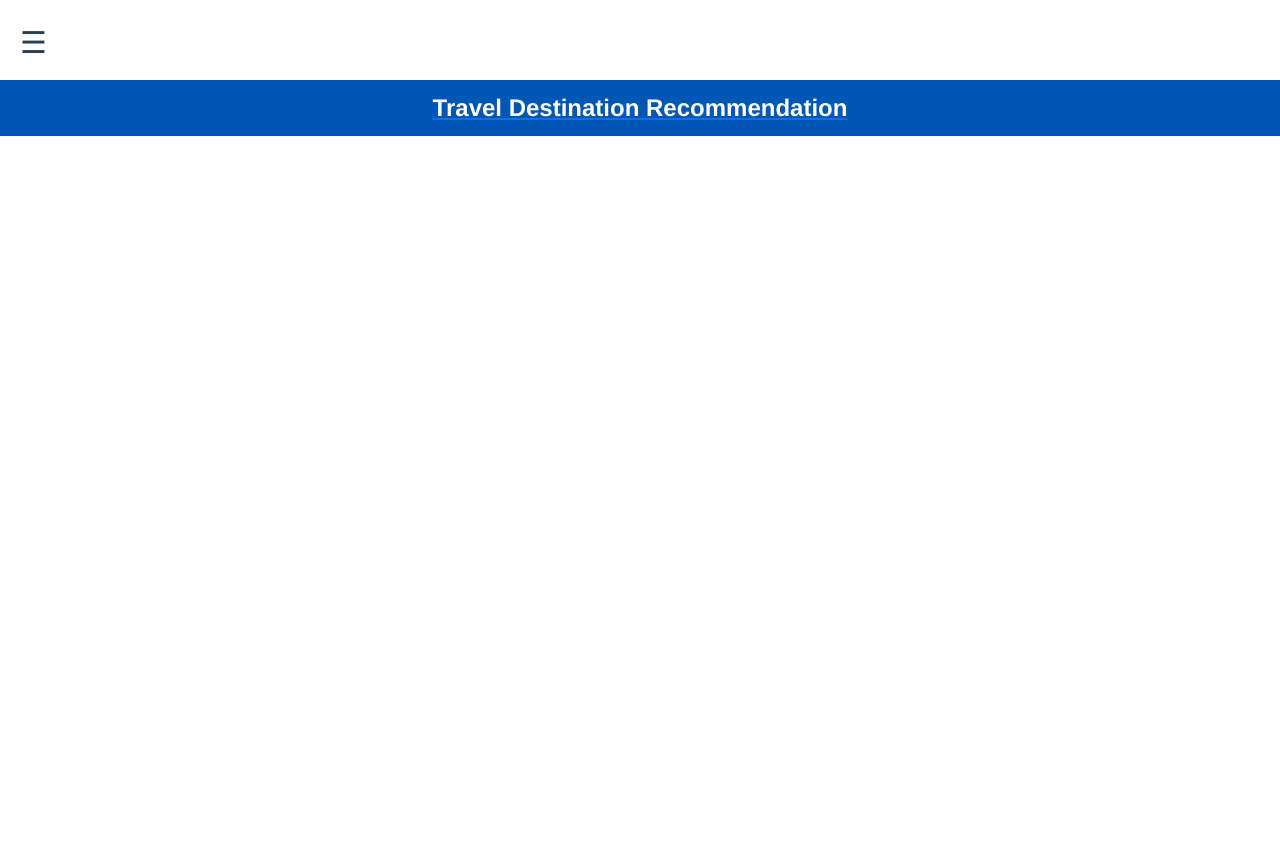
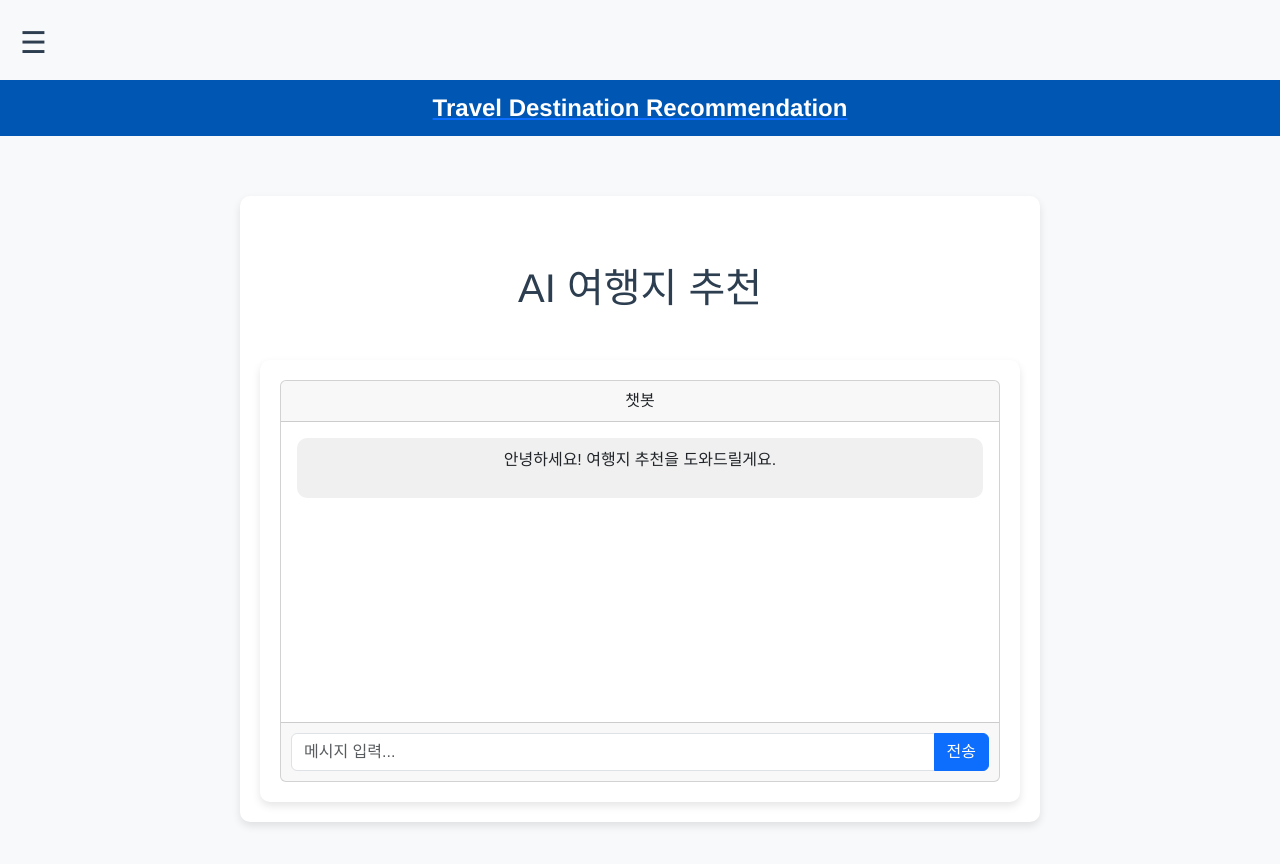
Before and after one commit to travElWith-N1S3/travElWith, a Vue app in the folder vue_tamplets/: page /chatbot in a window 1280 px wide. Shown: the top 864 px of the page. Before the commit the page ends 800 px from the top, so only its background shows below. Built offline with nearby package versions, Linux system fonts and the light colour scheme; what @ckeditor/ckeditor5-vue would draw is missing.

Commit message:
Docs: 추가. 챗봇 페이지

```diff
--- /dev/null
+++ b/vue_tamplets/src/components/chatbot/ChatBot.vue
@@ -0,0 +1,112 @@
+<template>
+  <div class="container mt-5">
+    <div class="card">
+      <div class="card-header">
+        챗봇
+        <button type="button" class="close" @click="closeChat">
+          <!-- <span aria-hidden="true">&times;</span> -->
+        </button>
+      </div>
+      <div class="card-body chat-body" ref="chatBody">
+        <div
+          v-for="(message, index) in chatHistory"
+          :key="index"
+          class="message"
+        >
+          <div v-if="message.type === 'bot'" class="bot-message">
+            <p>{{ message.text }}</p>
+            <template v-if="message.imageUrl">
+              <img :src="message.imageUrl" alt="Bot Image" class="bot-image" />
+            </template>
+          </div>
+          <div v-else class="user-message">
+            <p>{{ message.text }}</p>
+          </div>
+        </div>
+      </div>
+      <div class="card-footer">
+        <form @submit.prevent="sendMessage">
+          <div class="input-group">
+            <input
+              type="text"
+              class="form-control"
+              v-model="userMessage"
+              placeholder="메시지 입력..."
+            />
+            <div class="input-group-append">
+              <button class="btn btn-primary" type="submit">전송</button>
+            </div>
+          </div>
+        </form>
+      </div>
+    </div>
+  </div>
+</template>
+
+<script>
+export default {
+  data() {
+    return {
+      userMessage: "",
+      chatHistory: [
+        { type: "bot", text: "안녕하세요! 여행지 추천을 도와드릴게요." },
+      ],
+    };
+  },
+  methods: {
+    sendMessage() {
+      if (this.userMessage.trim() === "") return;
+
+      // 사용자 메시지 추가
+      this.chatHistory.push({ type: "user", text: this.userMessage });
+
+      // 챗봇 응답 추가 (임시 예시)
+      this.chatHistory.push({
+        type: "bot",
+        text: "추천할 수 있는 여행지를 찾고 있어요.",
+      });
+
+      // 메시지 전송 후 입력창 초기화
+      this.userMessage = "";
+
+      // 스크롤을 가장 하단으로 이동
+      this.$nextTick(() => {
+        this.scrollToBottom();
+      });
+    },
+    scrollToBottom() {
+      const chatBody = this.$refs.chatBody;
+      chatBody.scrollTop = chatBody.scrollHeight;
+    },
+    closeChat() {
+      // 챗봇 닫기 동작
+      console.log("챗봇을 닫습니다.");
+    },
+  },
+};
+</script>
+
+<style scoped>
+.chat-body {
+  height: 300px;
+  overflow-y: auto;
+}
+.message {
+  margin-bottom: 10px;
+}
+.bot-message {
+  background-color: #f0f0f0;
+  padding: 10px;
+  border-radius: 10px;
+}
+.bot-image {
+  max-width: 100%;
+  border-radius: 10px;
+}
+.user-message {
+  text-align: right;
+}
+.card-footer {
+  padding: 10px;
+}
+</style>
--- a/vue_tamplets/src/components/home/RecommendedDestinations.vue
+++ b/vue_tamplets/src/components/home/RecommendedDestinations.vue
@@ -9,7 +9,7 @@
         v-for="destination in destinations"
         :key="destination.title"
       >
-        <router-link to="/spot/info">
+        <router-link to="/spot">
           <img :src="destination.imgSrc" class="card-img-top" alt="..." />
           <div class="card-body">
             <h5 class="card-title">{{ destination.title }}</h5>
--- a/vue_tamplets/src/router/index.js
+++ b/vue_tamplets/src/router/index.js
@@ -5,6 +5,7 @@ import ReviewList from "../views/ReviewList.vue";
 import RecommendInfo from "../views/RecommendInfo.vue";
 import DestinationList from "../views/DestinationList.vue";
 import ReviewForm from "../views/ReviewForm.vue";
+import ChatBot from "../views/ChatBotMain.vue";
 
 const routes = [
   {
@@ -33,9 +34,14 @@ const routes = [
     component: ReviewForm,
   },
   {
-    path: "/spot/info",
+    path: "/spot",
     name: "RecommendInfo",
     component: RecommendInfo,
+  },
+  {
+    path: "/chatbot",
+    name: "ChatBot",
+    component: ChatBot,
   },
 ];
 
--- /dev/null
+++ b/vue_tamplets/src/views/ChatBotMain.vue
@@ -0,0 +1,39 @@
+<template>
+  <div id="app">
+    <div class="container">
+      <h1 class="mt-5 mb-3 text-center">AI 여행지 추천</h1>
+      <ChatBot />
+    </div>
+  </div>
+</template>
+
+<script>
+import ChatBot from "../components/chatbot/ChatBot.vue";
+
+export default {
+  components: {
+    ChatBot,
+  },
+  data() {
+    return {
+      showChat: false,
+    };
+  },
+  methods: {
+    toggleChat() {
+      this.showChat = !this.showChat;
+    },
+  },
+};
+</script>
+
+<style>
+body {
+  background-color: #f8f9fa;
+}
+.container {
+  max-width: 800px;
+  margin: 0 auto;
+  padding: 20px;
+}
+</style>
--- a/vue_tamplets/src/views/RecommendInfo.vue
+++ b/vue_tamplets/src/views/RecommendInfo.vue
@@ -77,7 +77,7 @@ export default {
   },
   methods: {
     init() {
-      this.$axios.get("http://localhost:8080/v1/test").then((response) => {
+      this.$axios.get("http://localhost:8080/v1/spot").then((response) => {
         console.log(response.data[0]);
         this.spot = response.data[0];
       });
```
